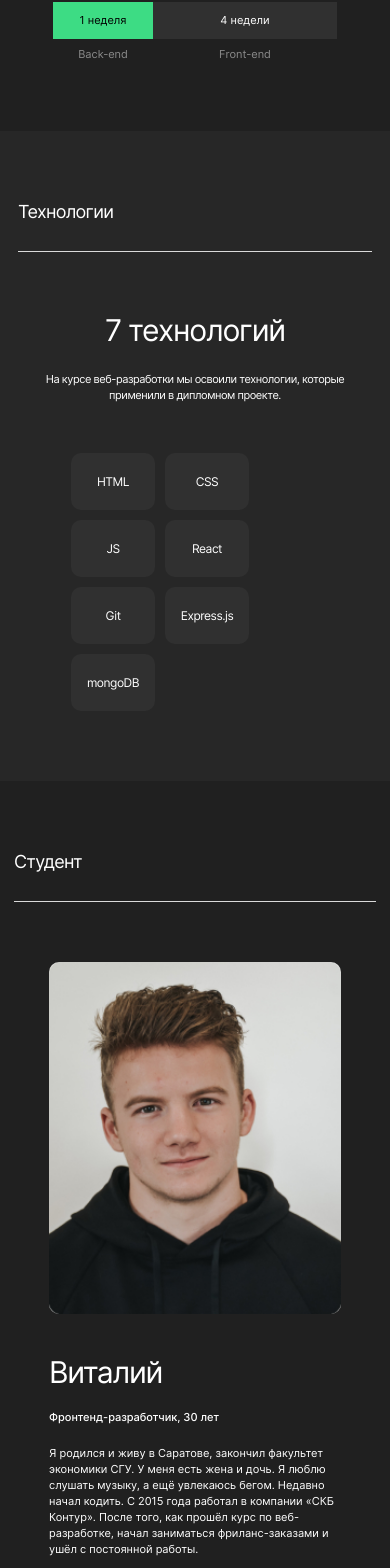
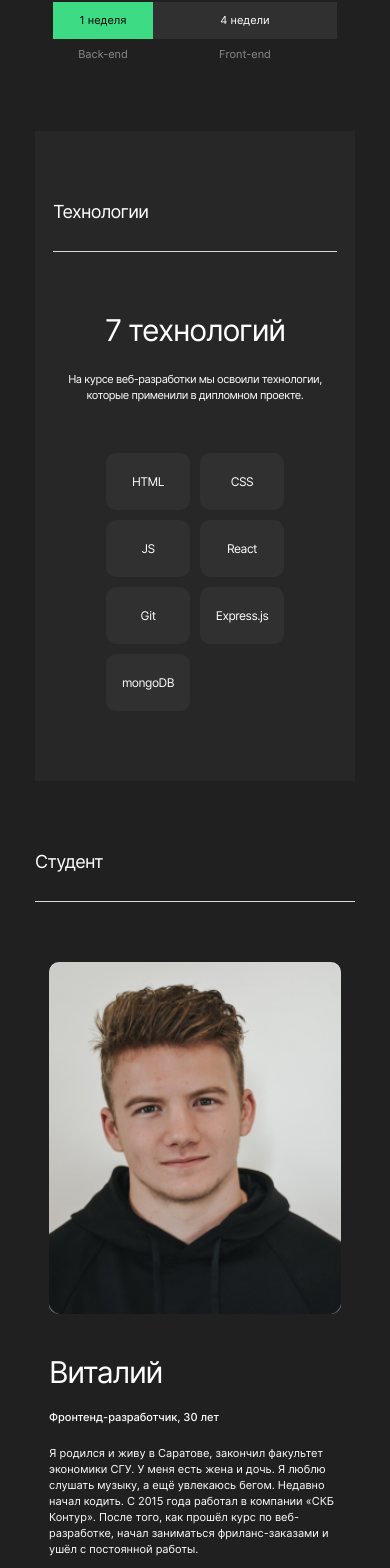
Before and after one commit to Karimeriya-ClaireLutkova/movies-explorer-frontend, a React (Create React App) app: page / in a window 390 px wide. Shown: the part 1214-2782 px from the top of the page. Built offline with nearby package versions, Linux system fonts and the light colour scheme.

Commit message:
Исправить стили для главной страницы

```diff
--- a/src/components/AboutMe/AboutMe.css
+++ b/src/components/AboutMe/AboutMe.css
@@ -103,7 +103,9 @@
 
 @media (max-width: 600px) {
   .about-me {
+    max-width: 320px;
     padding: 70px 14px 0;
+    margin: 0 auto;
   }
 
   .about-me__container {
--- a/src/components/Promo/Promo.css
+++ b/src/components/Promo/Promo.css
@@ -42,6 +42,12 @@
   }
 }
 
+@media (max-width: 800px) {
+  .promo__logo {
+    width: 100%;
+  }
+}
+
 @media (max-width: 700px) {
   .promo {
     padding: 0;
@@ -57,7 +63,6 @@
   }
 
   .promo__logo {
-    width: 100%;
     height: 230px;
     object-fit: cover;
     margin: 0 auto 40px;
--- a/src/components/Techs/Techs.css
+++ b/src/components/Techs/Techs.css
@@ -111,7 +111,9 @@
 
 @media (max-width: 600px) {
   .techs {
+    max-width: 320px;
     padding: 70px 0;
+    margin: 0 auto;
   }
 
   .techs__container {
```
